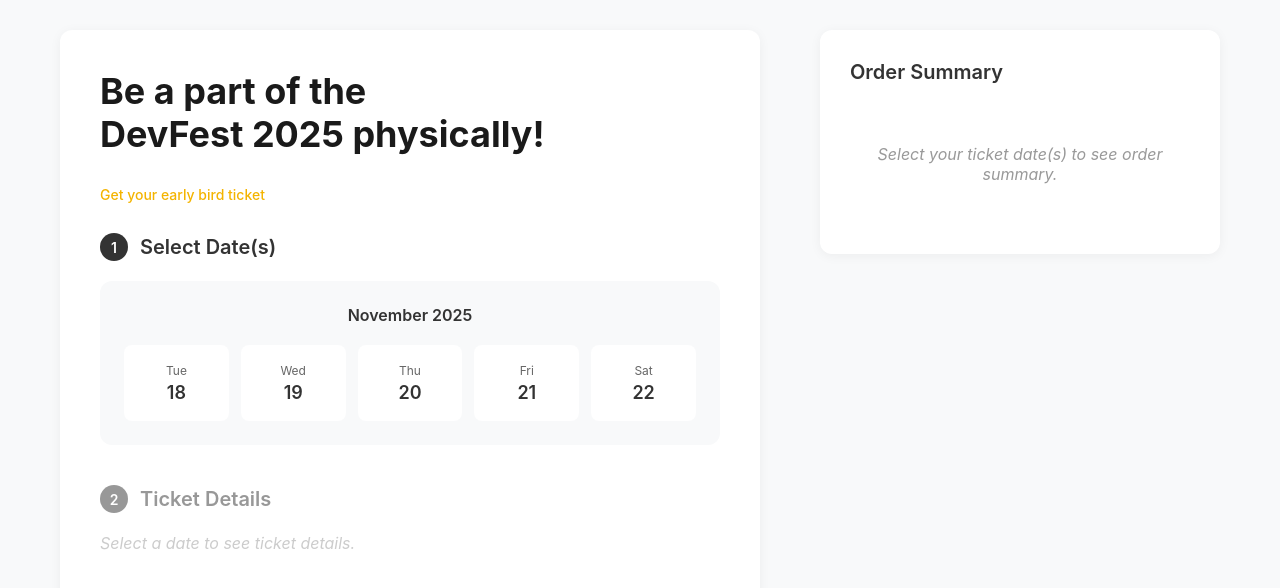
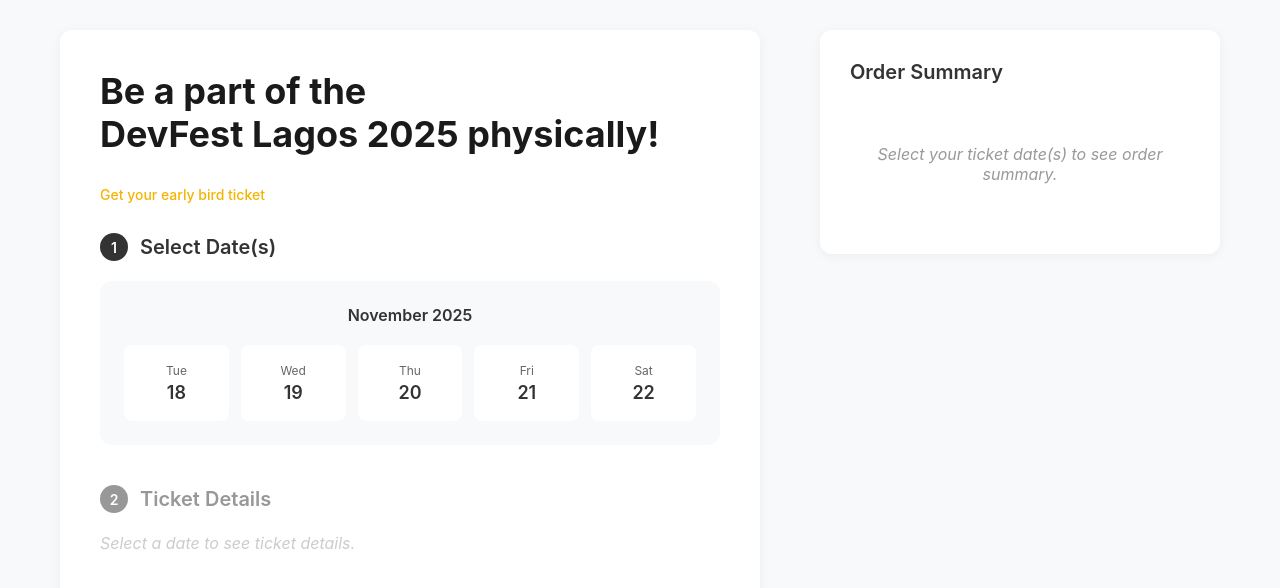
Before and after one commit to geektutor/beryl, a plain HTML site: page df/index.html in a window 1280 px wide. Shown: the part 330-918 px from the top of the page. Drawn offline with Linux system fonts and the light colour scheme.

Commit message:
Update index.html

```diff
--- a/df/index.html
+++ b/df/index.html
@@ -353,7 +353,7 @@
 
         <div class="main-content">
             <div class="left-section">
-                <h1 class="title">Be a part of the<br>DevFest 2025 physically!</h1>
+                <h1 class="title">Be a part of the<br>DevFest Lagos 2025 physically!</h1>
                 <nav class="breadcrumb">
                     <span class="active">Get your early bird ticket</span>
                 </nav>
```
